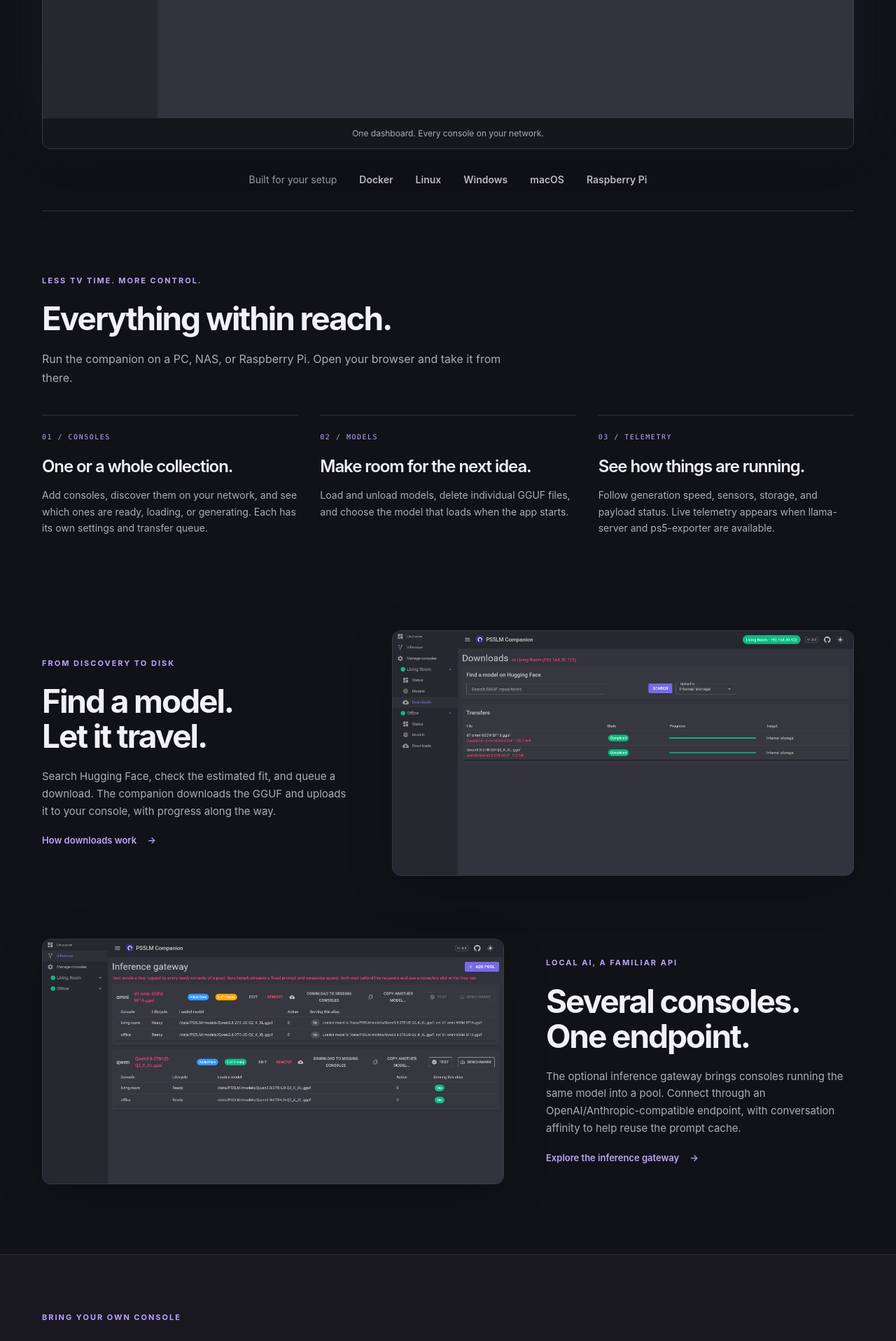
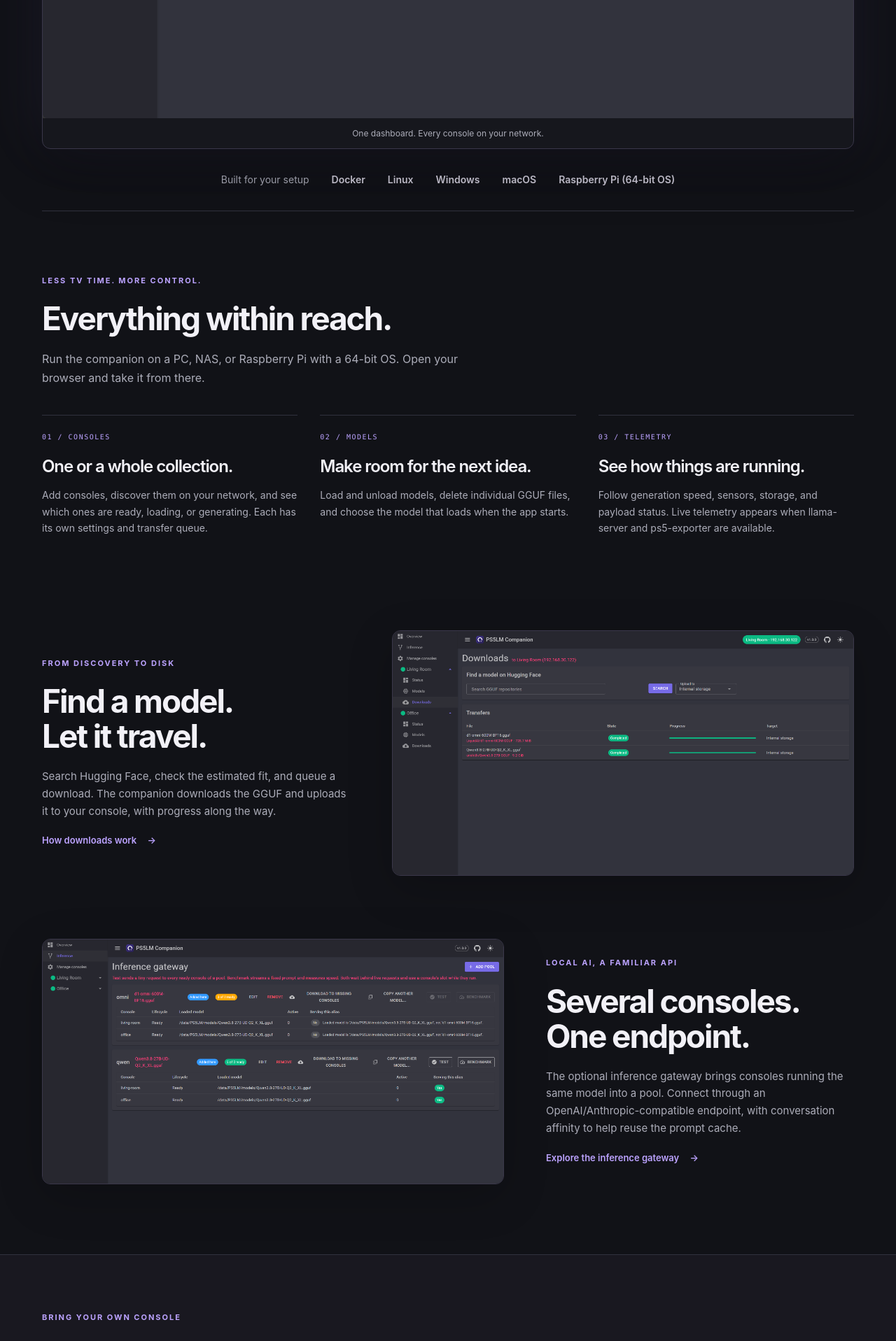
Before and after one commit to nefarius/PS5LM.Companion, a Jekyll site: the page built from website/index.html, in a window 1280 px wide. Shown: the part 1143-3060 px from the top of the page at 70% size. Built offline with Jekyll 4.4.1, drawn with Linux system fonts in a browser that asks for light colours; some of the changed text lies outside the part shown.

Commit message:
Fix website review findings and document verified build prerequisites

```diff
--- a/website/assets/style.css
+++ b/website/assets/style.css
@@ -27,10 +27,10 @@
   color: inherit;
   text-decoration: none;
 }
-a: hover {
+a:hover {
   color: var(--accent);
 }
-a: focus-visible {
+a:focus-visible {
   outline: 3px solid var(--mint);
   outline-offset: 5px;
 }
--- a/website/index.html
+++ b/website/index.html
@@ -12,11 +12,11 @@
     <img src="{{ '/assets/images/overview.png' | relative_url }}" alt="Companion overview showing two consoles, their connection status, and loaded models" width="2549" height="1352" fetchpriority="high">
     <figcaption>One dashboard. Every console on your network.</figcaption>
   </figure>
-  <div class="platform-strip"><span>Built for your setup</span><span>Docker</span><span>Linux</span><span>Windows</span><span>macOS</span><span>Raspberry Pi</span></div>
+  <div class="platform-strip"><span>Built for your setup</span><span>Docker</span><span>Linux</span><span>Windows</span><span>macOS</span><span>Raspberry Pi (64-bit OS)</span></div>
 </section>
 
 <section class="section wrap" id="features" aria-labelledby="features-title">
-  <div class="section-heading"><p class="eyebrow">Less TV time. More control.</p><h2 id="features-title">Everything within reach.</h2><p>Run the companion on a PC, NAS, or Raspberry Pi. Open your browser and take it from there.</p></div>
+  <div class="section-heading"><p class="eyebrow">Less TV time. More control.</p><h2 id="features-title">Everything within reach.</h2><p>Run the companion on a PC, NAS, or Raspberry Pi with a 64-bit OS. Open your browser and take it from there.</p></div>
   <div class="feature-grid">
     <article><span class="feature-number">01 / CONSOLES</span><h3>One or a whole collection.</h3><p>Add consoles, discover them on your network, and see which ones are ready, loading, or generating. Each has its own settings and transfer queue.</p></article>
     <article><span class="feature-number">02 / MODELS</span><h3>Make room for the next idea.</h3><p>Load and unload models, delete individual GGUF files, and choose the model that loads when the app starts.</p></article>
@@ -37,6 +37,7 @@
 <section class="start-section" id="start" aria-labelledby="start-title">
   <div class="wrap">
     <div class="section-heading"><p class="eyebrow">Bring your own console</p><h2 id="start-title">Up and running with Docker.</h2><p>You’ll need a jailbroken PS5 with PS5LM or PS5LM Plus, ftpsrv, and the pinned nefarius VoidShell fork. The setup guide covers preparing a fresh console.</p></div>
+    <p>The Docker image supports <code>linux/amd64</code> and <code>linux/arm64</code> only. On a Raspberry Pi, check your OS architecture before installing: a 64-bit OS is required; 32-bit ARM is not supported.</p>
     <div class="quickstart">
       <div><span class="step-label">01 / START THE COMPANION</span><h3>A small container.<br>A useful companion.</h3><p>Replace the IP address with your console’s address and <code>unique-secret</code> with your own access token. Keep the data volume for settings and downloads.</p><a class="text-link" href="https://hub.docker.com/r/containinger/ps5lm-companion">View on Docker Hub <span aria-hidden="true">↗</span></a></div>
       <div class="terminal"><div class="terminal-label">TERMINAL / DOCKER</div><pre><code>docker run -d --pull always \
@@ -47,7 +48,7 @@
   containinger/ps5lm-companion</code></pre></div>
     </div>
     <div class="next-steps"><div><span class="step-label">02 / OPEN YOUR BROWSER</span><h3>Meet your dashboard.</h3><p>Open <code>http://localhost:8080</code> on the host, or use its network address from another device. Sign in with the access token you chose.</p></div><div><span class="step-label">03 / MAKE IT YOURS</span><h3>Add a model. Start exploring.</h3><p>Check console status, browse models, and queue your first transfer. Add more consoles from Manage consoles whenever you’re ready.</p></div></div>
-    <p class="network-note">Use a trusted network, or put the companion behind a TLS reverse proxy: the access token travels in clear text over plain HTTP.</p>
+    <p class="network-note">Use a trusted network, or put the companion behind a TLS reverse proxy: the access token travels in clear text over plain HTTP. With a reverse proxy, restrict direct access to port 8080 so clients must use HTTPS through the proxy. If the proxy can reach the host’s loopback interface, publish the port with <code>-p 127.0.0.1:8080:8080</code> instead; otherwise restrict port 8080 to the proxy using firewall or network rules.</p>
   </div>
 </section>
 
```
Also changed, not shown: website/README.md.
